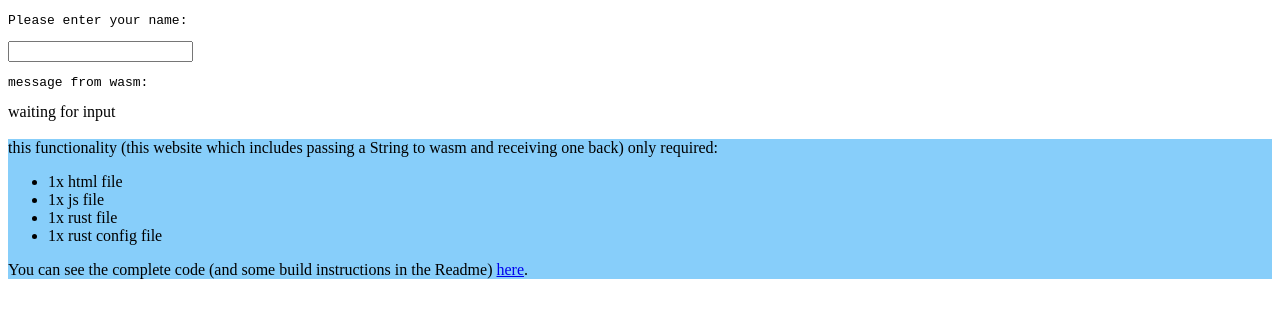
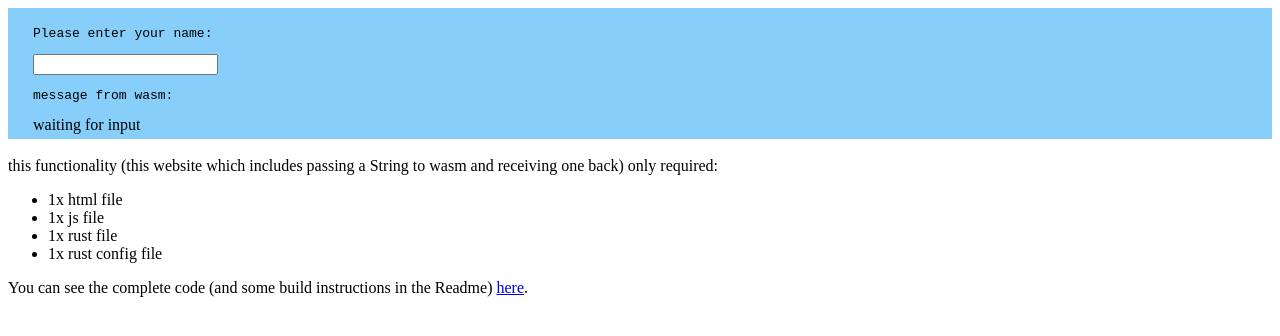
Before and after one commit to simon-void/minimal_js_rust_setup, a plain HTML site: page docs/index.html in a window 1280 px wide. Drawn offline with Linux system fonts and the light colour scheme.

Commit message:
small restyling

```diff
--- a/docs/index.html
+++ b/docs/index.html
@@ -5,13 +5,16 @@
     <title>Minimal setup of JS code invoking Rust/Wasm code</title>
 </head>
 <body>
+    <div style="background-color: lightskyblue; padding: 5px 25px;">
+        <pre>Please enter your name:</pre>
+        <input type="text" id="name">
+        <pre>message from wasm:</pre>
+        <div id="msg_box">waiting for input</div>
+    </div>
 
-    <pre>Please enter your name:</pre>
-    <input type="text" id="name">
-    <pre>message from wasm:</pre>
-    <div id="msg_box">waiting for input</div>
     <br>
-    <div style="background-color: lightskyblue">
+
+    <div>
         this functionality (this website which includes passing a String to wasm and receiving one back) only
         required:
         <ul>
```
